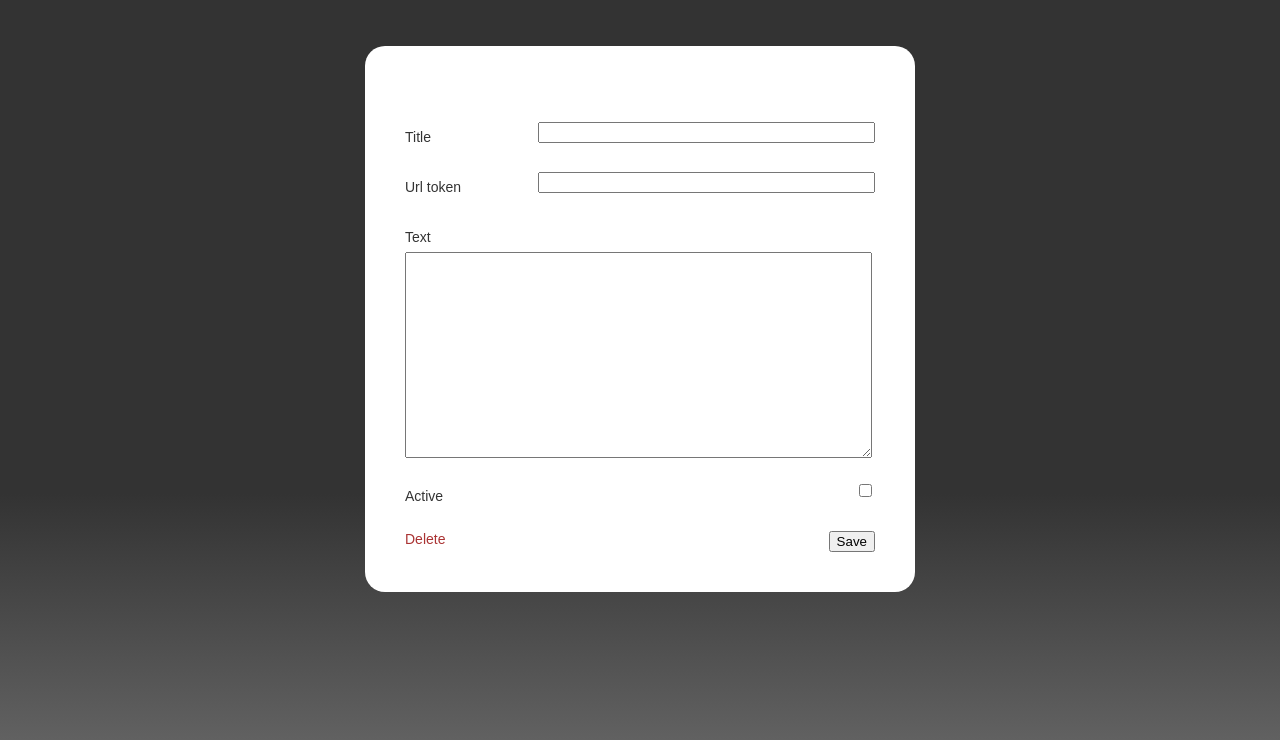
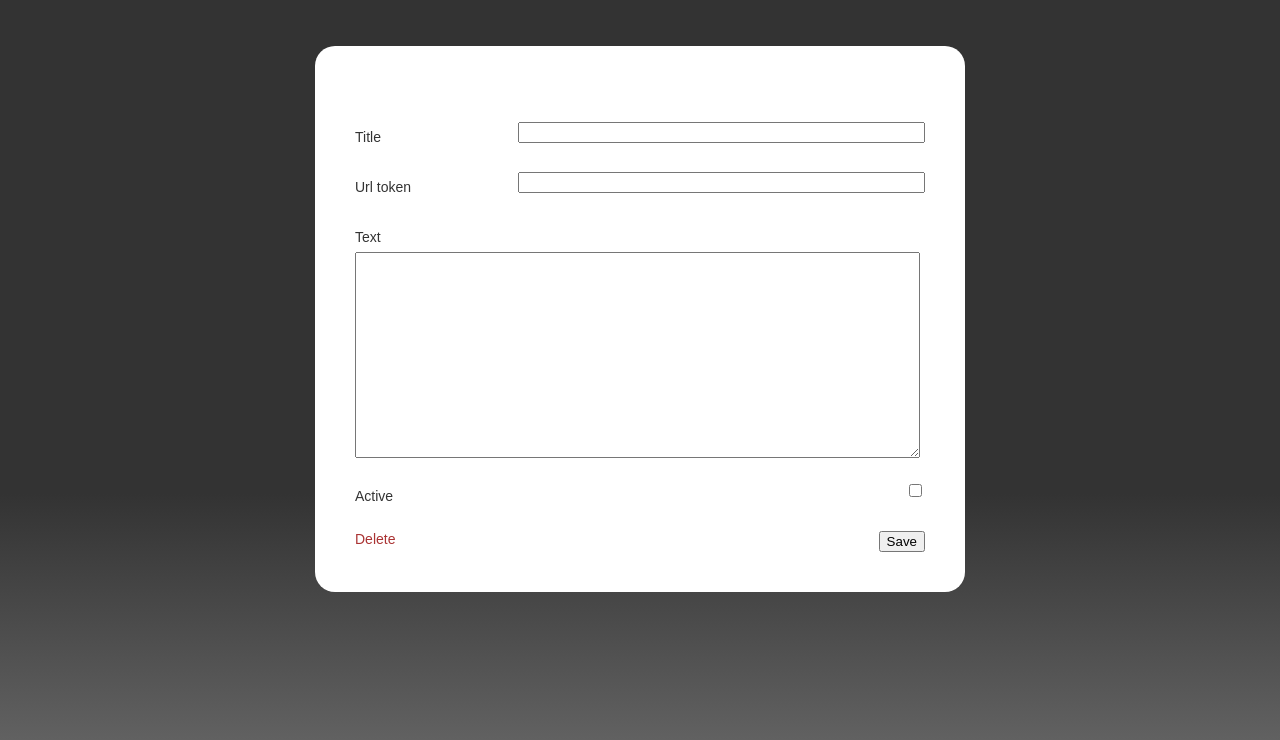
Before and after one commit to pascalopitz/pascaloblog, a Django app: template templates/post_form.html in a window 1280 px wide. Shown: the part 34-774 px from the top of the page. Run offline with Django 3.2, Linux system fonts and the light colour scheme; the template is opened without the code that fills it, so the values that code supplies are empty.

Commit message:
made articles wider to cope with pre

```diff
--- a/static/css/shared.css
+++ b/static/css/shared.css
@@ -151,7 +151,7 @@ textarea {
 }
 
 #content {
-    width: 550px;
+    width: 650px;
     margin-top: 80px;
 
     margin-left: auto;
```
